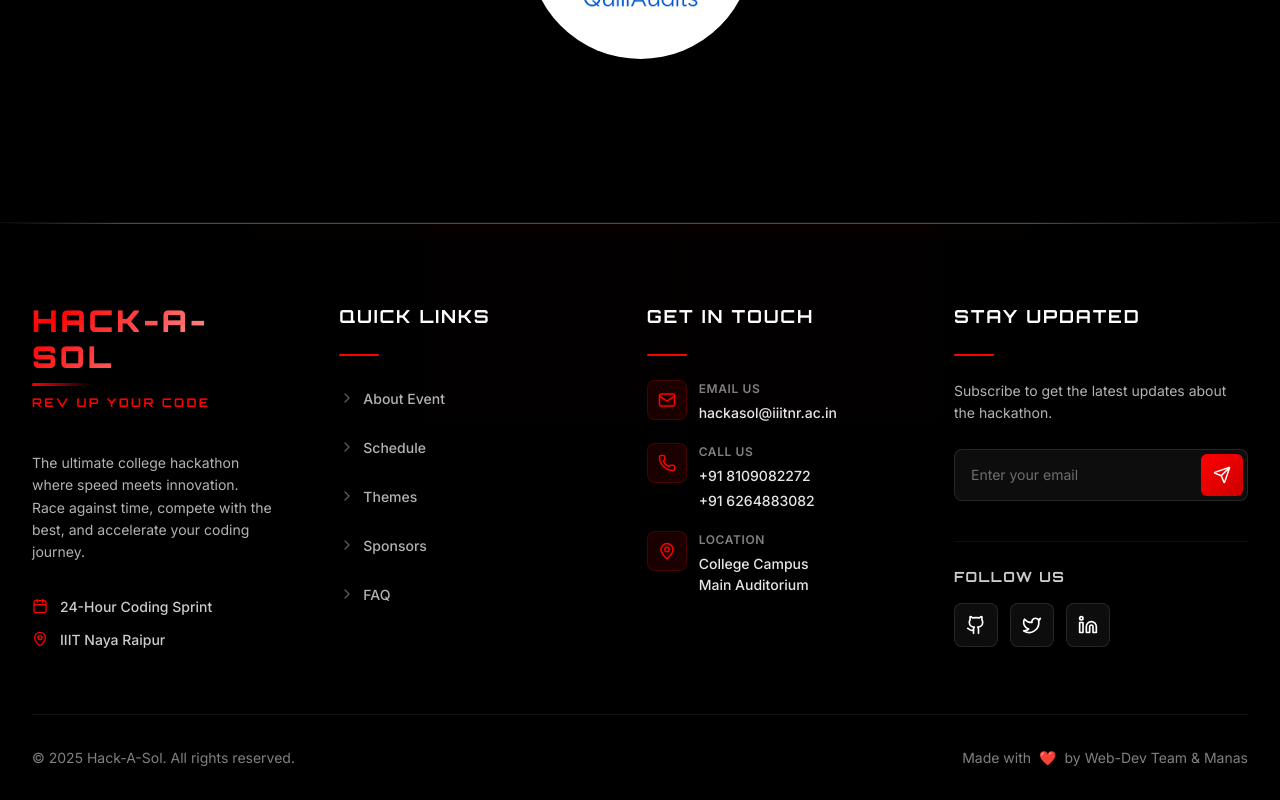
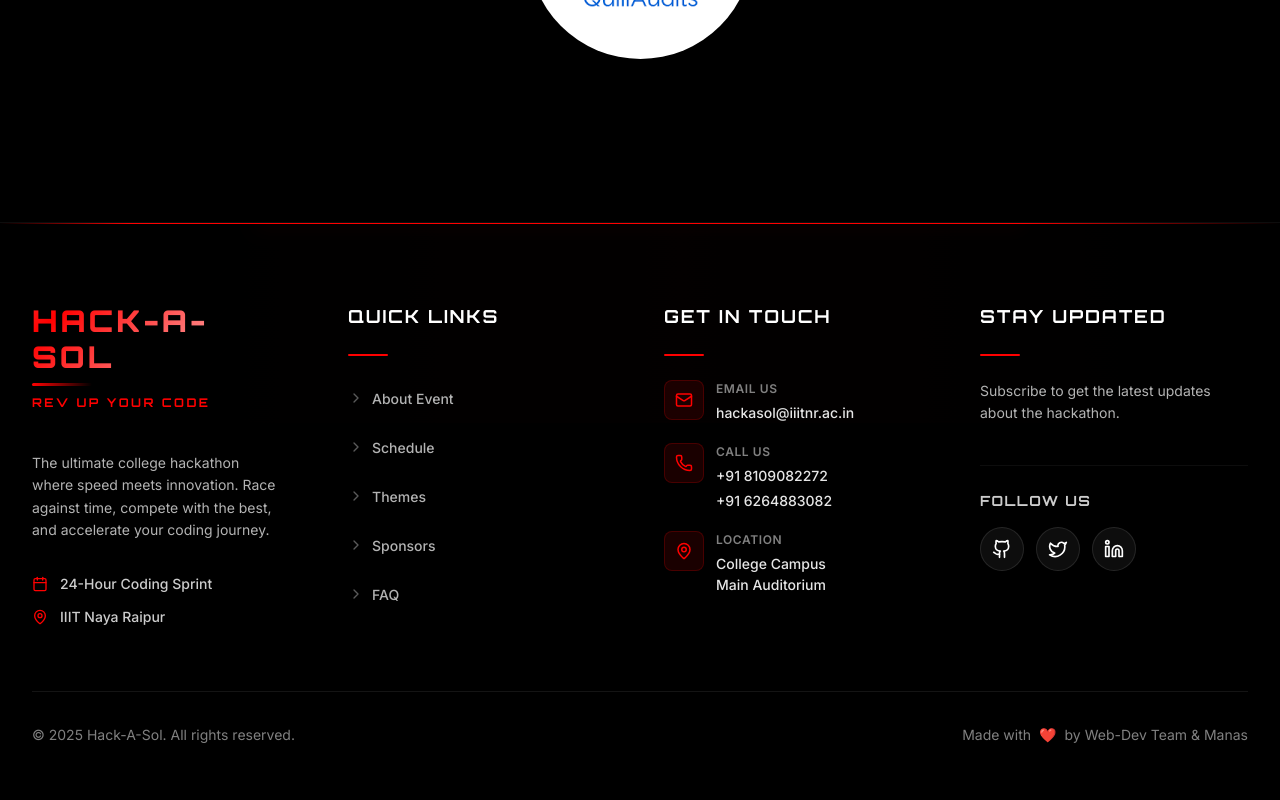
Before and after one commit to Student-Activity-Center-IIIT-NR/hack-a-sol-website, a React (Vite) app: page / in a window 1280 px wide. Shown: the part 5531-6331 px from the top of the page. After the commit the page ends 6308 px from the top, so only its background shows below. Built offline with nearby package versions, Linux system fonts and the light colour scheme.

Commit message:
Changed footer

```diff
--- a/src/components/Footer.jsx
+++ b/src/components/Footer.jsx
@@ -126,19 +126,6 @@
             <p className="newsletter-description">
               Subscribe to get the latest updates about the hackathon.
             </p>
-            <form className="newsletter-form" onSubmit={(e) => e.preventDefault()}>
-              <div className="input-wrapper">
-                <input
-                  type="email"
-                  placeholder="Enter your email"
-                  className="newsletter-input"
-                  aria-label="Email for newsletter"
-                />
-                <button type="submit" className="newsletter-button" aria-label="Subscribe">
-                  <Send size={18} />
-                </button>
-              </div>
-            </form>
 
             <div className="social-section">
               <h5 className="social-title">FOLLOW US</h5>
--- a/src/styles/Footer.css
+++ b/src/styles/Footer.css
@@ -465,7 +465,7 @@
   justify-content: center;
   width: 44px;
   height: 44px;
-  border-radius: var(--radius-lg);
+  border-radius: 50%;
   background: rgba(255, 255, 255, 0.05);
   border: 1px solid rgba(255, 255, 255, 0.1);
   color: var(--color-pure-white);
```
